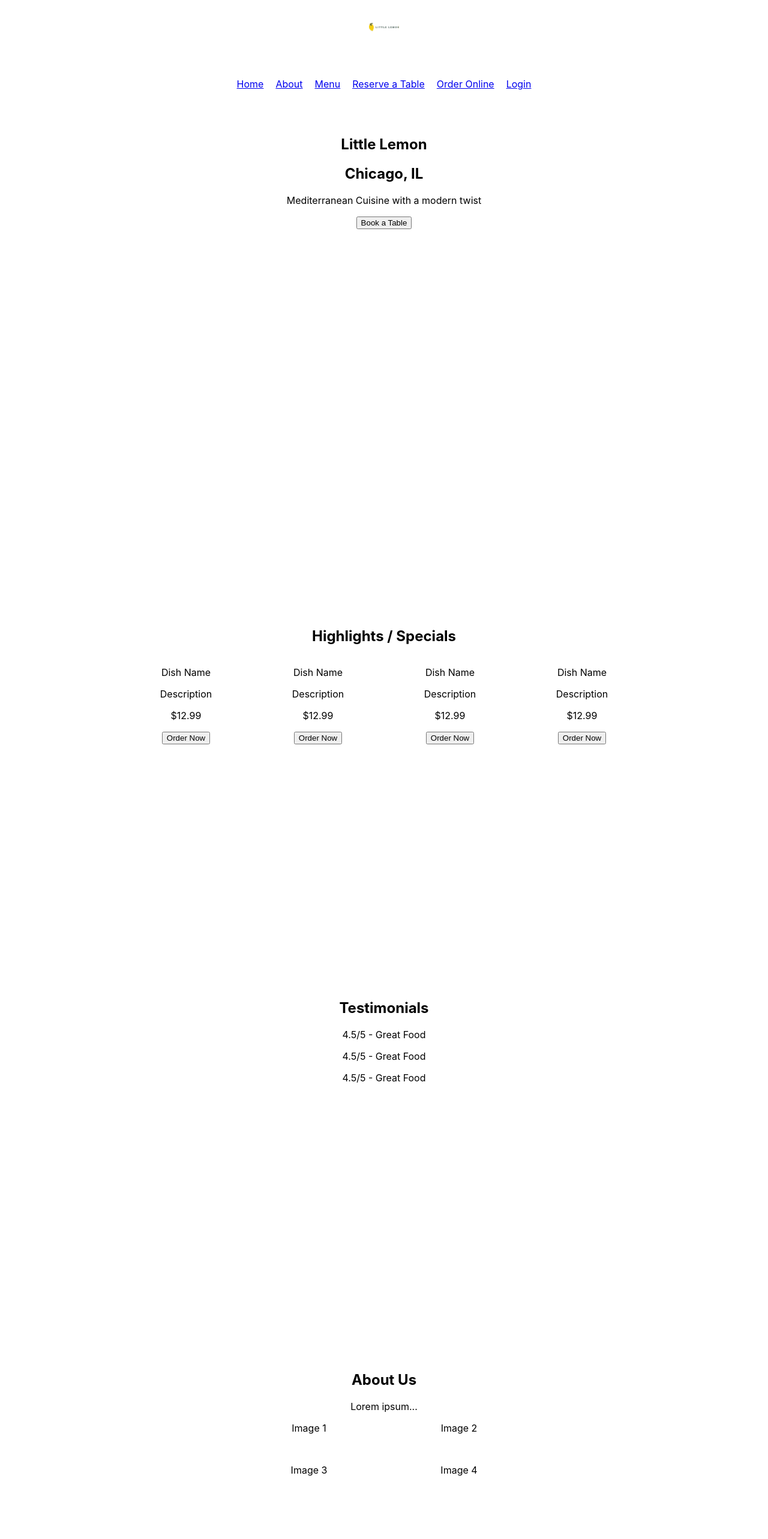
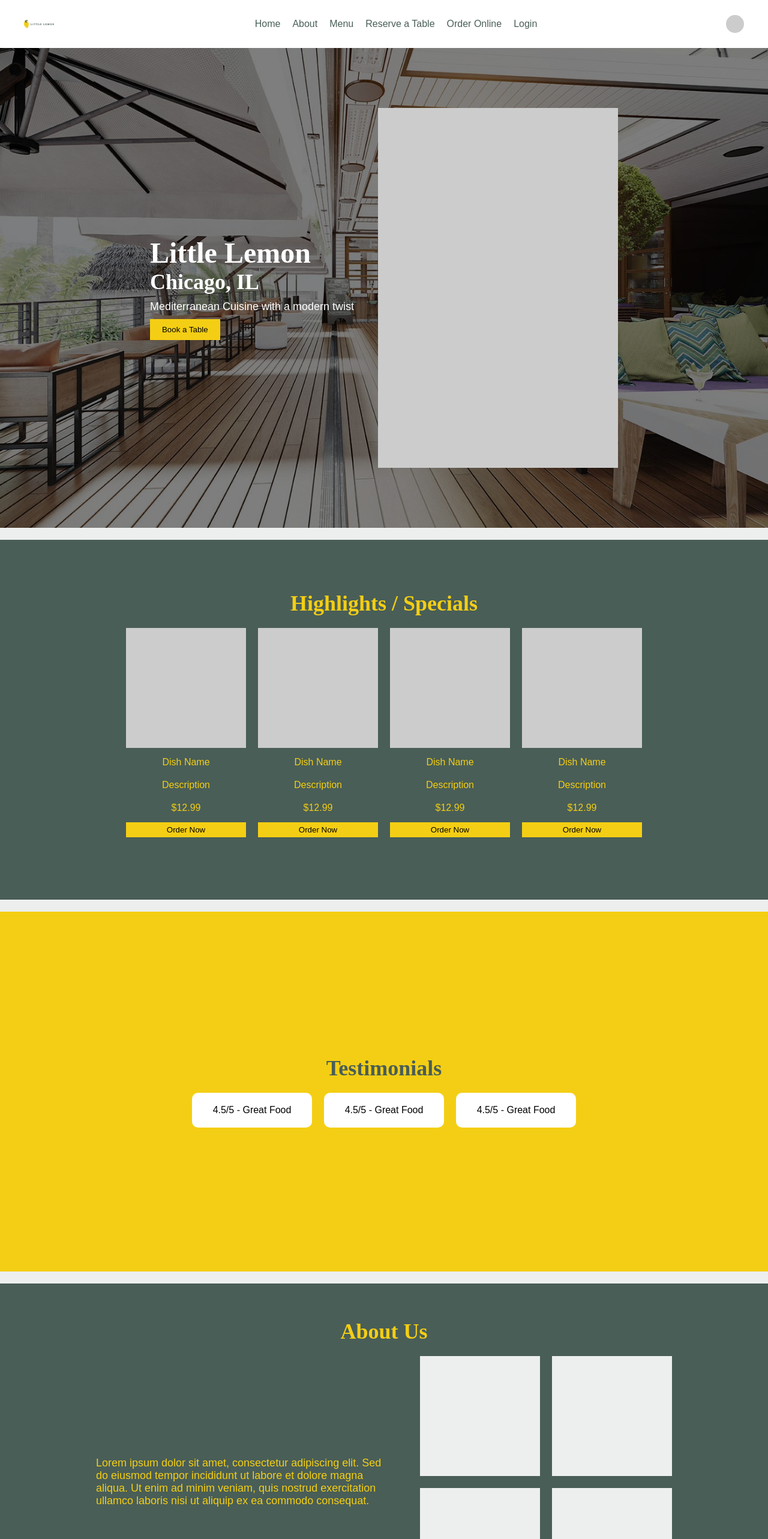
Before and after one commit to Hephzibah-SO-Cu/Little-Lemon-CS, a React (Create React App) app: page / in a window 1280 px wide. Shown: the top 2566 px of the page at 60% size. Built offline with nearby package versions, Linux system fonts and the light colour scheme.

Commit message:
Mod 2 Ex 2

```diff
--- a/public/index.html
+++ b/public/index.html
@@ -32,7 +32,7 @@
       work correctly both with client-side routing and a non-root public URL.
       Learn how to configure a non-root public URL by running `npm run build`.
     -->
-    <title>React App</title>
+    <title>Little Lemon</title>
   </head>
   <body>
     <noscript>You need to enable JavaScript to run this app.</noscript>
--- a/src/About.js
+++ b/src/About.js
@@ -4,12 +4,17 @@
   return (
     <section className="about">
       <h2>About Us</h2>
-      <p>Lorem ipsum...</p>
-      <div className="image-grid">
-        <div className="image">Image 1</div>
-        <div className="image">Image 2</div>
-        <div className="image">Image 3</div>
-        <div className="image">Image 4</div>
+      <div className="about-content">
+        <p>
+          Lorem ipsum dolor sit amet, consectetur adipiscing elit. Sed do eiusmod tempor incididunt ut labore et dolore magna aliqua.
+          Ut enim ad minim veniam, quis nostrud exercitation ullamco laboris nisi ut aliquip ex ea commodo consequat.
+        </p>
+        <div className="image-grid">
+          <div className="image"></div>
+          <div className="image"></div>
+          <div className="image"></div>
+          <div className="image"></div>
+        </div>
       </div>
     </section>
   );
--- a/src/App.css
+++ b/src/App.css
@@ -1,55 +1,365 @@
-header, nav, main, footer {
-  padding: 20px;
-  text-align: center;
+/* Reset and base styles */
+* {
+  margin: 0;
+  padding: 0;
+  box-sizing: border-box;
 }
-nav ul {
-  list-style: none;
+
+body {
+  font-family: 'Karla', sans-serif;
+  background-color: #EDEFEE;
+  margin: 0;
   padding: 0;
 }
-nav ul li {
+
+.App {
+  display: flex;
+  flex-direction: column;
+  min-height: 100vh;
+}
+
+/* Semantic sections */
+nav, main, footer {
+  padding: 0;
+}
+
+/* Spacing between sections */
+main > :not(:last-child) {
+  margin-bottom: 20px;
+}
+
+/* Nav */
+.nav {
+  height: 80px;
+  background-color: #fff;
+  display: flex;
+  justify-content: space-between;
+  align-items: center;
+  padding: 0 40px;
+}
+.nav img {
+  margin-right: 20px;
+}
+.nav ul {
+  list-style: none;
+  display: flex;
+  justify-content: center;
+  gap: 20px;
+  flex-grow: 1;
+}
+.nav ul li {
   display: inline;
-  margin: 0 10px;
 }
-footer {
-  height: 140px;
+.nav ul li a {
+  color: #495E57;
+  text-decoration: none;
+  font-family: 'Karla', sans-serif;
 }
-footer img {
-  display: block;
-  margin: 0 auto;
+.nav ul li a:hover {
+  text-decoration: underline;
 }
-footer p {
+.nav .user-icon {
+  width: 30px;
+  height: 30px;
+  background-color: #ccc;
+  border-radius: 50%;
+}
+
+/* Hero */
+.hero {
+  height: 800px;
+  background-color: #495E57;
+  color: #fff;
+  background-image: url('./icons_assets/restaurant.jpg');
+  background-size: cover;
+  background-position: center;
+  display: flex;
+  justify-content: center; /* Center horizontally */
+  align-items: center; /* Center vertically */
+  padding: 0 40px;
+  margin-top: 0;
+  position: relative; /* For overlay */
+}
+.hero::before {
+  content: '';
+  position: absolute;
+  top: 0;
+  left: 0;
+  width: 100%;
+  height: 100%;
+  background-color: rgba(0, 0, 0, 0.5); /* Black with 50% opacity */
+  z-index: 1;
+}
+.hero-content {
+  display: flex;
+  align-items: center;
+  gap: 40px;
+  max-width: 1200px;
+  position: relative; /* Above overlay */
+  z-index: 2;
+}
+.hero-text {
+  text-align: left;
+  max-width: 500px;
+}
+.hero h1 {
+  font-family: 'Markazi Text', serif;
+  font-size: 48px;
+}
+.hero h2 {
+  font-family: 'Markazi Text', serif;
+  font-size: 36px;
+}
+.hero p {
+  font-size: 18px;
   margin: 10px 0;
 }
-footer nav ul li {
-  display: inline;
-  margin: 0 5px;
+.hero button {
+  background-color: #F4CE14;
+  border: none;
+  padding: 10px 20px;
+  font-family: 'Karla', sans-serif;
+  cursor: pointer;
 }
-.hero {
-  height: 800px;
+.hero-image {
+  width: 400px;
+  height: 600px;
+  background-color: #ccc; /* Placeholder */
 }
+
+/* Highlights */
 .highlights {
   height: 600px;
+  background-color: #495E57;
+  display: flex;
+  flex-direction: column;
+  justify-content: center;
+  align-items: center;
+  gap: 20px;
 }
-.testimonials {
-  height: 600px;
-}
-.about {
-  height: 600px;
+.highlights h2 {
+  font-family: 'Markazi Text', serif;
+  font-size: 36px;
+  color: #F4CE14;
 }
 .dish-list {
   display: flex;
   justify-content: center;
   gap: 20px;
+  overflow-x: auto;
+  padding: 0 20px;
 }
 .dish {
   width: 200px;
+  text-align: center;
+  display: flex;
+  flex-direction: column;
+  gap: 10px;
+}
+.dish-image {
+  width: 200px;
+  height: 200px;
+  background-color: #ccc; /* Placeholder */
+}
+.dish p {
+  margin: 5px 0;
+  color: #F4CE14;
+}
+.dish button {
+  background-color: #F4CE14;
+  border: none;
+  padding: 5px 10px;
+  cursor: pointer;
+}
+.scroll-arrow {
+  font-size: 24px;
+  color: #F4CE14;
+}
+
+/* Testimonials */
+.testimonials {
+  height: 600px;
+  background-color: #F4CE14;
+  display: flex;
+  flex-direction: column;
+  justify-content: center;
+  align-items: center;
+  gap: 20px;
+}
+.testimonials h2 {
+  font-family: 'Markazi Text', serif;
+  font-size: 36px;
+  color: #495E57;
+}
+.review-list {
+  display: flex;
+  justify-content: center;
+  align-items: center;
+  gap: 20px;
 }
 .review {
-  margin: 10px 0;
+  background-color: #fff;
+  padding: 20px;
+  border-radius: 10px;
+  width: 200px;
+  text-align: center;
+}
+
+/* About */
+.about {
+  height: 600px;
+  background-color: #495E57;
+  display: flex;
+  flex-direction: column;
+  justify-content: center;
+  align-items: center;
+  gap: 20px;
+}
+.about h2 {
+  font-family: 'Markazi Text', serif;
+  font-size: 36px;
+  color: #F4CE14;
+}
+.about-content {
+  display: flex;
+  justify-content: space-between;
+  align-items: center;
+  gap: 40px;
+  max-width: 1200px;
+}
+.about-content p {
+  font-size: 18px;
+  max-width: 500px;
+  color: #F4CE14;
 }
 .image-grid {
   display: grid;
-  grid-template-columns: repeat(2, 200px);
-  gap: 50px;
+  grid-template-areas:
+    "top-left top-right"
+    "bottom-left bottom-right";
+  gap: 20px;
+}
+.image {
+  background-color: #EDEFEE;
+  width: 200px;
+  height: 200px;
+}
+.image:nth-child(1) { grid-area: top-left; }
+.image:nth-child(2) { grid-area: top-right; }
+.image:nth-child(3) { grid-area: bottom-left; }
+.image:nth-child(4) { grid-area: bottom-right; }
+
+/* Footer */
+.footer {
+  height: 140px;
+  background-color: #EDEFEE;
+  display: flex;
   justify-content: center;
+  align-items: center;
 }
+.footer-content {
+  display: flex;
+  justify-content: space-between;
+  align-items: center;
+  gap: 20px;
+  max-width: 1200px;
+}
+.footer-content img {
+  margin-right: 20px;
+}
+.footer-content nav ul {
+  list-style: none;
+  display: flex;
+  gap: 10px;
+}
+.footer-content nav ul li {
+  display: inline;
+}
+.footer-content p {
+  margin: 0;
+}
+.footer-content p a {
+  color: #495E57;
+  text-decoration: none;
+}
+.footer-content nav ul li a {
+  color: #495E57;
+  text-decoration: none;
+}
+.footer-content nav ul li a:hover {
+  text-decoration: underline;
+}
+
+/* Responsive Design */
+@media (max-width: 768px) {
+  .nav {
+    flex-wrap: wrap;
+    justify-content: center;
+    padding: 10px;
+  }
+  .nav ul {
+    flex-direction: column;
+    gap: 10px;
+  }
+  .nav ul li {
+    display: block;
+  }
+  .nav .user-icon {
+    margin-top: 10px;
+  }
+  .hero {
+    height: 500px;
+    padding: 20px;
+  }
+  .hero-content {
+    flex-direction: column;
+    text-align: center;
+  }
+  .hero-image {
+    width: 100%;
+    height: 300px;
+  }
+  .highlights {
+    height: auto;
+    padding: 20px;
+  }
+  .dish {
+    width: 150px;
+  }
+  .dish-image {
+    width: 150px;
+    height: 150px;
+  }
+  .testimonials {
+    height: auto;
+    padding: 20px;
+  }
+  .review-list {
+    flex-direction: column;
+    align-items: center;
+  }
+  .about {
+    height: auto;
+    padding: 20px;
+  }
+  .about-content {
+    flex-direction: column;
+    text-align: center;
+  }
+  .image-grid {
+    grid-template-areas:
+      "top-left"
+      "top-right"
+      "bottom-left"
+      "bottom-right";
+    gap: 20px;
+  }
+  .footer {
+    height: auto;
+    padding: 20px;
+  }
+  .footer-content {
+    flex-direction: column;
+    text-align: center;
+  }
+}
--- a/src/App.js
+++ b/src/App.js
@@ -1,18 +1,16 @@
 import React from 'react';
 import './App.css';
-import Header from './Header';
 import Nav from './Nav';
 import Main from './Main';
 import Footer from './Footer';
 
 function App() {
   return (
-    <>
-      <Header />
+    <div className="App">
       <Nav />
       <Main />
       <Footer />
-    </>
+    </div>
   );
 }
 
--- a/src/Footer.js
+++ b/src/Footer.js
@@ -1,16 +1,27 @@
 import React from 'react';
-import logo from './icons_assets/Logo.svg';// Adjust path as needed
+import logo from './icons_assets/Logo.svg'; // Adjust path as needed
 
 function Footer() {
   return (
-    <footer>
+    <footer className="footer">
+      <div className="footer-content">
         <img src={logo} alt="Little Lemon Logo" width="50" height="50" />
+        <nav>
+          <ul>
+            <li><a href="#home">Home</a></li>
+            <li><a href="#about">About</a></li>
+            <li><a href="#menu">Menu</a></li>
+          </ul>
+        </nav>
         <p>Contact: <a href="mailto:info@littlelemon.com">info@littlelemon.com</a></p>
         <nav>
           <ul>
-          <li><a href="#home">Home</a> | <a href="#about">About</a> | <a href="#menu">Menu</a> | <a href="#facebook">Facebook</a> | <a href="#instagram">Instagram</a> | <a href="#twitter">Twitter</a></li>
+            <li><a href="#facebook">Facebook</a></li>
+            <li><a href="#instagram">Instagram</a></li>
+            <li><a href="#twitter">Twitter</a></li>
           </ul>
         </nav>
+      </div>
     </footer>
   );
 }
--- a/src/Header.js
+++ /dev/null
@@ -1,12 +0,0 @@
-import React from 'react';
-import logo from './icons_assets/Logo.svg';
-
-function Header() {
-  return (
-    <header>
-      <img src={logo} alt="Little Lemon Logo" width="50" height="50" />
-    </header>
-  );
-}
-
-export default Header;
--- a/src/Hero.js
+++ b/src/Hero.js
@@ -3,10 +3,15 @@
 function Hero() {
   return (
     <section className="hero">
-      <h1>Little Lemon</h1>
-      <h2>Chicago, IL</h2>
-      <p>Mediterranean Cuisine with a modern twist</p>
-      <button>Book a Table</button>
+      <div className="hero-content">
+        <div className="hero-text">
+          <h1>Little Lemon</h1>
+          <h2>Chicago, IL</h2>
+          <p>Mediterranean Cuisine with a modern twist</p>
+          <button>Book a Table</button>
+        </div>
+        <div className="hero-image"></div>
+      </div>
     </section>
   );
 }
--- a/src/Highlights.js
+++ b/src/Highlights.js
@@ -6,30 +6,35 @@
       <h2>Highlights / Specials</h2>
       <div className="dish-list">
         <div className="dish">
+          <div className="dish-image"></div>
           <p>Dish Name</p>
           <p>Description</p>
           <p>$12.99</p>
           <button>Order Now</button>
         </div>
         <div className="dish">
+          <div className="dish-image"></div>
           <p>Dish Name</p>
           <p>Description</p>
           <p>$12.99</p>
           <button>Order Now</button>
         </div>
         <div className="dish">
+          <div className="dish-image"></div>
           <p>Dish Name</p>
           <p>Description</p>
           <p>$12.99</p>
           <button>Order Now</button>
         </div>
         <div className="dish">
+          <div className="dish-image"></div>
           <p>Dish Name</p>
           <p>Description</p>
           <p>$12.99</p>
           <button>Order Now</button>
         </div>
       </div>
+      <div className="scroll-arrow"></div>
     </section>
   );
 }
--- a/src/Nav.js
+++ b/src/Nav.js
@@ -1,8 +1,10 @@
 import React from 'react';
+import logo from './icons_assets/Logo.svg'; // Adjust path as needed
 
 function Nav() {
   return (
-    <nav>
+    <nav className="nav">
+      <img src={logo} alt="Little Lemon Logo" width="50" height="50" />
       <ul>
         <li><a href="#home">Home</a></li>
         <li><a href="#about">About</a></li>
@@ -11,6 +13,7 @@
         <li><a href="#order">Order Online</a></li>
         <li><a href="#login">Login</a></li>
       </ul>
+      <div className="user-icon"></div>
     </nav>
   );
 }
--- a/src/Testimonials.js
+++ b/src/Testimonials.js
@@ -4,6 +4,7 @@
   return (
     <section className="testimonials">
       <h2>Testimonials</h2>
+      <div className="review-list">
         <div className="review">
           <p>4.5/5 - Great Food</p>
         </div>
@@ -13,6 +14,7 @@
         <div className="review">
           <p>4.5/5 - Great Food</p>
         </div>
+      </div>
     </section>
   );
 }
```
Lines whose indentation alone changed are shown as unchanged.
